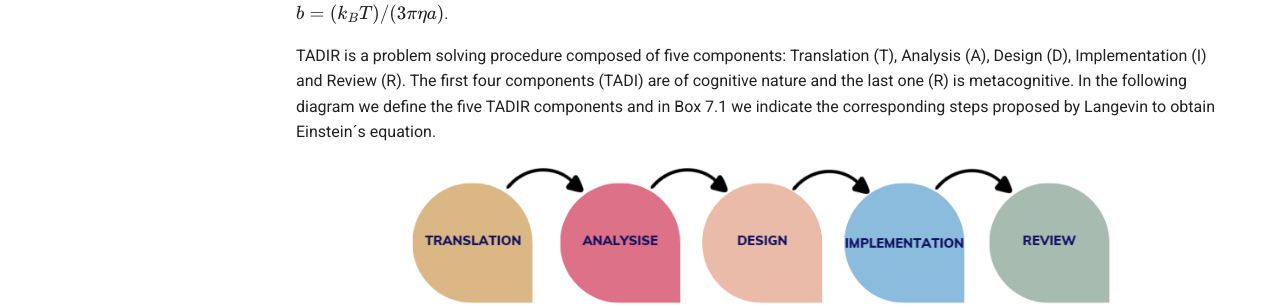
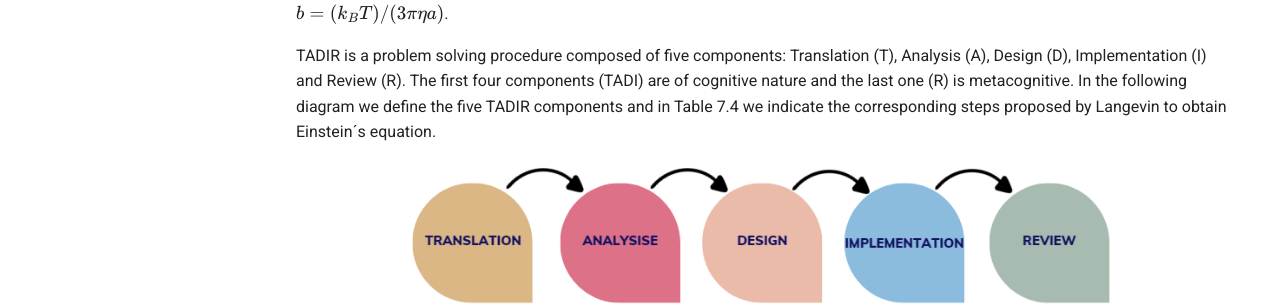
Before and after one commit to modphysnobel/modphysnobel.github.io, an MkDocs documentation site: the page built from docs/vol-II/vol-II-chap-7-sect-3.md, in a window 1280 px wide and 900 px high. Shown: the part 462-767 px from the top of the window. Built offline with MkDocs 1.6.1 and Material for MkDocs 9.7.7, drawn with Linux system fonts in a browser that asks for light colours; some web fonts are replaced; comment, search, counter and statistics services are not loaded.

Commit message:
Update vol-II-chap-7-sect-3.md

```diff
--- a/docs/vol-II/vol-II-chap-7-sect-3.md
+++ b/docs/vol-II/vol-II-chap-7-sect-3.md
@@ -9,7 +9,7 @@
 
 In this section we apply the TADIR procedure in the description of the seven steps of the statistical treatment used in 1908 by Paul Langevin (1872 - 1946) to obtain Einstein´s equation for explaining Brownian motion $(λ_x)^2 = <ΔX^2> = bt$, when $b = (k_BT)/(3πηa)$.
 
-TADIR is a problem solving procedure composed of five components: Translation (T), Analysis (A), Design (D), Implementation (I) and Review (R). The first four components (TADI) are of cognitive nature and the last one (R) is metacognitive. In the following diagram we define the five TADIR components and in Box 7.1 we indicate the corresponding steps proposed by Langevin to obtain Einstein´s equation.
+TADIR is a problem solving procedure composed of five components: Translation (T), Analysis (A), Design (D), Implementation (I) and Review (R). The first four components (TADI) are of cognitive nature and the last one (R) is metacognitive. In the following diagram we define the five TADIR components and in Table 7.4 we indicate the corresponding steps proposed by Langevin to obtain Einstein´s equation.
 
 <p align="center" width="100%">
     <img width="720" src="https://github.com/modphysnobel/modphysnobel.github.io/blob/main/docs/vol-II/figs/chap-7-sect-3-fig1.PNG?raw=true">
```
